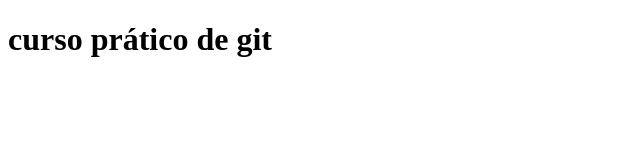
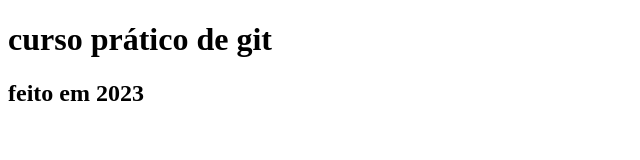
Before and after one commit to DanubioLima/study-git, a plain HTML site: page index.html in a window 1280 px wide. Shown: the whole page, without its empty margins (0-640 px from the left). Drawn offline with Linux system fonts and the light colour scheme.

Commit message:
muda data para 2023

```diff
--- a/index.html
+++ b/index.html
@@ -7,5 +7,6 @@
 </head>
 <body>
     <h1>curso prático de git</h1>
+    <h2>feito em 2023</h2>
 </body>
 </html>
```
